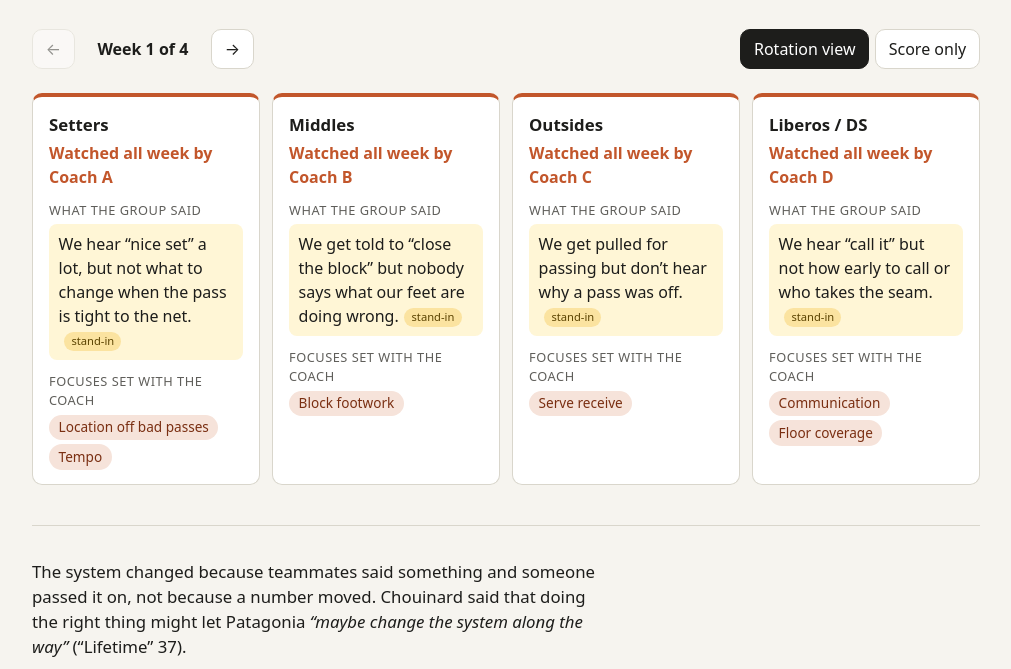
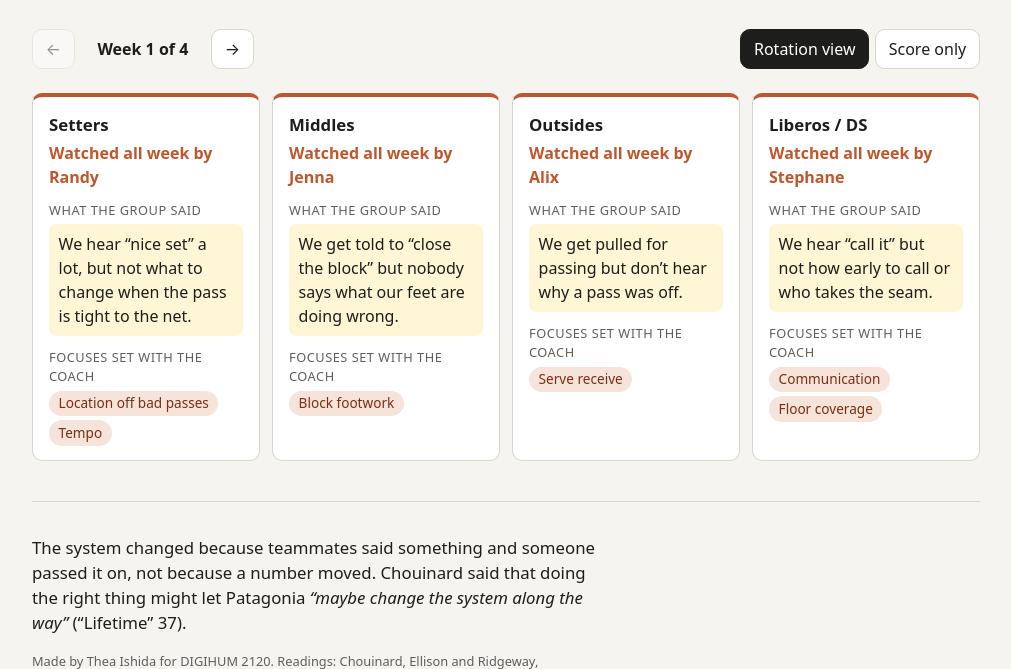
Before and after one commit to thea-ishida/rotations, a plain HTML site: page index.html in a window 1280 px wide. Shown: the part 127-796 px from the top of the page, without its empty margins (134-1145 px from the left). Drawn offline with Linux system fonts and the light colour scheme.

Commit message:
Use real coach names and group notes

```diff
--- a/content.js
+++ b/content.js
@@ -1,9 +1,9 @@
 // All editable text for the page lives in this file.
 // Edit it freely: the code in app.js reads everything from here.
 //
-// STAND-IN CONTENT: every `note` and every `coachFocus` below was drafted
-// by Claude (AI) as a placeholder. Replace them with your own paraphrases
-// (no names), then set `standIn: false` on each week you rewrite.
+// Each `note` is a paraphrase of what that positional group raised (no
+// player names). Claude (AI) helped word the notes and focuses; Thea checked
+// them against what her teammates said. `standIn: true` shows a badge.
 //
 // The sub-scores are invented on purpose. The page labels them as made up,
 // because the made-up number is part of the point.
@@ -13,7 +13,7 @@ window.CONTENT = {
   intro:
     "One coach watches one positional group for a whole week and sets one or two skill focuses with them. Then the coaches rotate.",
 
-  coaches: ["Coach A", "Coach B", "Coach C", "Coach D"],
+  coaches: ["Randy", "Jenna", "Alix", "Stephane"],
 
   // Who set the score weights. Shown under the score so the choice is visible.
   weightsSetBy: "the page author, not the players",
@@ -37,10 +37,10 @@ window.CONTENT = {
         { name: "Location off bad passes", scores: [71, 72, 74, 75] },
       ],
       weeks: [
-        { standIn: true, note: "We hear “nice set” a lot, but not what to change when the pass is tight to the net.", coachFocus: ["Location off bad passes", "Tempo"] },
-        { standIn: true, note: "We’re rushing the second ball when the first contact is off.", coachFocus: ["Location off bad passes", "Hand contact"] },
-        { standIn: true, note: "Hard to tell if our backsets are on time without someone watching every rep.", coachFocus: ["Tempo"] },
-        { standIn: true, note: "We want to work on talking to hitters before the serve, not just after.", coachFocus: ["Tempo", "Location off bad passes"] },
+        { standIn: false, note: "We hear “nice set” a lot, but not what to change when the pass is tight to the net.", coachFocus: ["Location off bad passes", "Tempo"] },
+        { standIn: false, note: "We’re rushing the second ball when the first contact is off.", coachFocus: ["Location off bad passes", "Hand contact"] },
+        { standIn: false, note: "Hard to tell if our backsets are on time without someone watching every rep.", coachFocus: ["Tempo"] },
+        { standIn: false, note: "We want to work on talking to hitters before the serve, not just after.", coachFocus: ["Tempo", "Location off bad passes"] },
       ],
     },
     {
@@ -52,10 +52,10 @@ window.CONTENT = {
         { name: "Quick attack timing", scores: [60, 64, 68, 72] },
       ],
       weeks: [
-        { standIn: true, note: "We get told to “close the block” but nobody says what our feet are doing wrong.", coachFocus: ["Block footwork"] },
-        { standIn: true, note: "We’re guessing on the setter’s release instead of reading it.", coachFocus: ["Reading the setter", "Block footwork"] },
-        { standIn: true, note: "Our first step on quicks feels late after a block.", coachFocus: ["Quick attack timing"] },
-        { standIn: true, note: "We’d like feedback on transition, not just front-row reps.", coachFocus: ["Reading the setter", "Quick attack timing"] },
+        { standIn: false, note: "We get told to “close the block” but nobody says what our feet are doing wrong.", coachFocus: ["Block footwork"] },
+        { standIn: false, note: "We’re guessing on the setter’s release instead of reading it.", coachFocus: ["Reading the setter", "Block footwork"] },
+        { standIn: false, note: "Our first step on quicks feels late after a block.", coachFocus: ["Quick attack timing"] },
+        { standIn: false, note: "We’d like feedback on transition, not just front-row reps.", coachFocus: ["Reading the setter", "Quick attack timing"] },
       ],
     },
     {
@@ -67,10 +67,10 @@ window.CONTENT = {
         { name: "Shot selection", scores: [66, 70, 72, 73] },
       ],
       weeks: [
-        { standIn: true, note: "We get pulled for passing but don’t hear why a pass was off.", coachFocus: ["Serve receive"] },
-        { standIn: true, note: "We swing hard every time. We want help knowing when to roll a shot.", coachFocus: ["Shot selection", "Approach"] },
-        { standIn: true, note: "Our approach gets short when we’re tired late in practice.", coachFocus: ["Approach"] },
-        { standIn: true, note: "We want to know what to look at on the other side before the swing.", coachFocus: ["Shot selection", "Serve receive"] },
+        { standIn: false, note: "We get pulled for passing but don’t hear why a pass was off.", coachFocus: ["Serve receive"] },
+        { standIn: false, note: "We swing hard every time. We want help knowing when to roll a shot.", coachFocus: ["Shot selection", "Approach"] },
+        { standIn: false, note: "Our approach gets short when we’re tired late in practice.", coachFocus: ["Approach"] },
+        { standIn: false, note: "We want to know what to look at on the other side before the swing.", coachFocus: ["Shot selection", "Serve receive"] },
       ],
     },
     {
@@ -82,10 +82,10 @@ window.CONTENT = {
         { name: "Communication", scores: [69, 70, 72, 74] },
       ],
       weeks: [
-        { standIn: true, note: "We hear “call it” but not how early to call or who takes the seam.", coachFocus: ["Communication", "Floor coverage"] },
-        { standIn: true, note: "Our platform holds on easy balls but breaks on hard-driven ones.", coachFocus: ["Platform angle"] },
-        { standIn: true, note: "We want feedback on where we start, not only on the dig.", coachFocus: ["Floor coverage"] },
-        { standIn: true, note: "Tips keep falling in front of us. We’re not sure if it’s reading or starting spot.", coachFocus: ["Floor coverage", "Communication"] },
+        { standIn: false, note: "We hear “call it” but not how early to call or who takes the seam.", coachFocus: ["Communication", "Floor coverage"] },
+        { standIn: false, note: "Our platform holds on easy balls but breaks on hard-driven ones.", coachFocus: ["Platform angle"] },
+        { standIn: false, note: "We want feedback on where we start, not only on the dig.", coachFocus: ["Floor coverage"] },
+        { standIn: false, note: "Tips keep falling in front of us. We’re not sure if it’s reading or starting spot.", coachFocus: ["Floor coverage", "Communication"] },
       ],
     },
   ],
--- a/index.html
+++ b/index.html
@@ -34,8 +34,8 @@
       “Lifetime of Achievement in Sustainability: Yvon Chouinard,” <i>Sustainability Magazine</i> (2024).
     </p>
     <p class="small">
-      AI disclosure: Claude (Anthropic) helped write the code and drafted stand-in notes. Scores are invented.
-      Player notes marked “stand-in” are placeholders, not things real players said.
+      AI disclosure: Claude (Anthropic) helped write the code and helped word the player notes, which I checked against what my teammates raised.
+      Notes are paraphrased with no player names. Scores are invented.
     </p>
   </footer>
 
```
Also changed, not shown: 1 other file.
